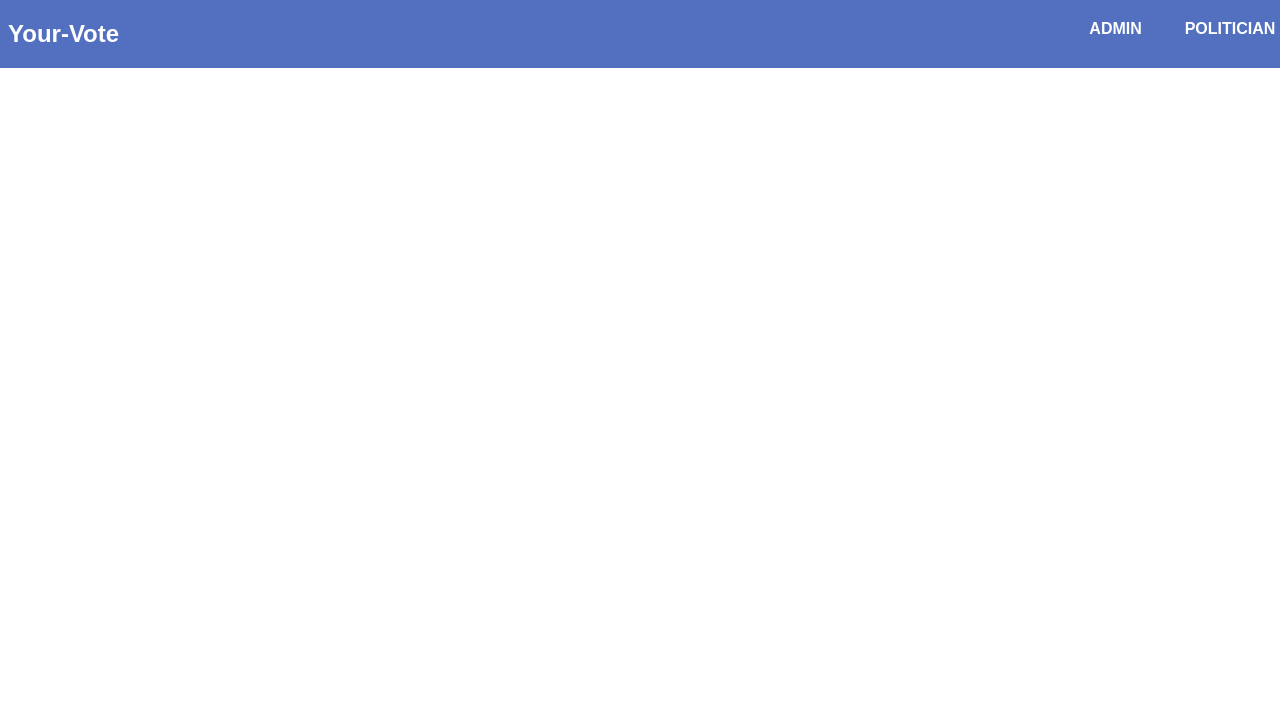
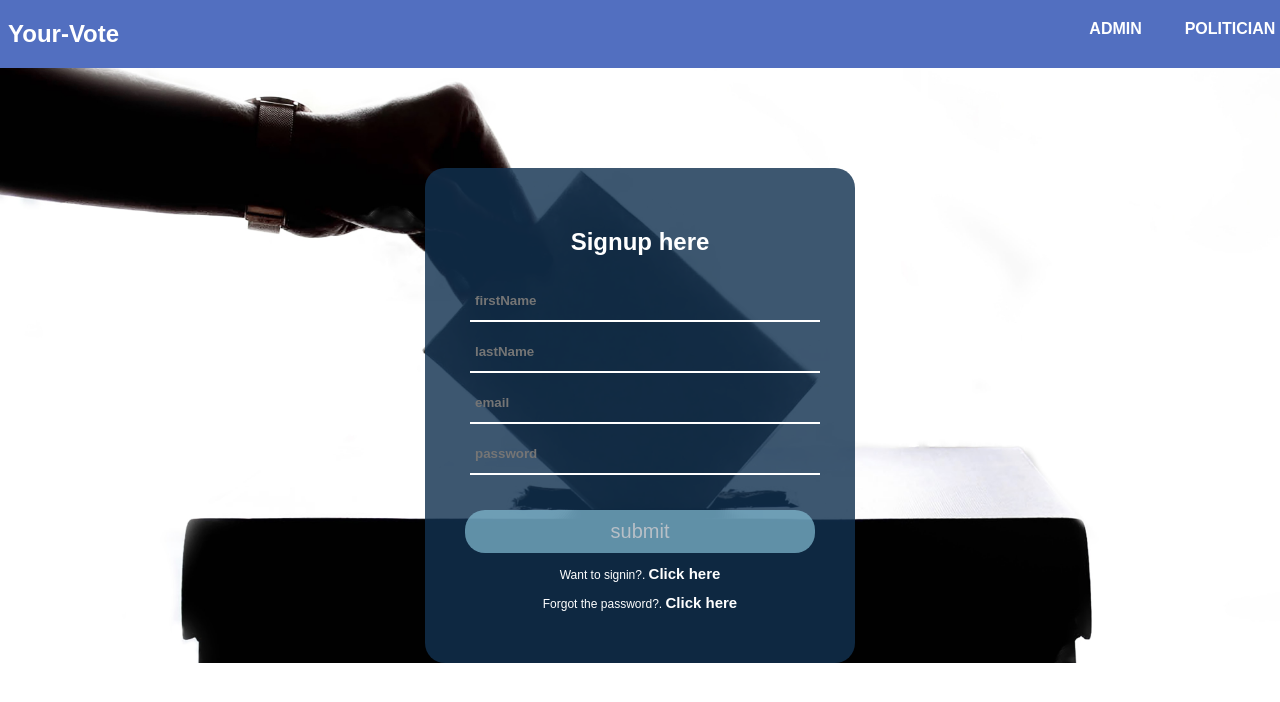
Before and after one commit to Ally4/Your-Vote-React, a React (Create React App) app: page / in a window 1280 px wide. Shown: the top 702 px of the page. Built offline with nearby package versions, Linux system fonts and the light colour scheme.

Commit message:
feature(signup):end finishing-of-the-signup [finishes #171971085]

```diff
--- a/src/App.js
+++ b/src/App.js
@@ -1,11 +1,13 @@
 import React, { Component } from 'react';
 import Nav from './components/Nav';
+import Signup from './components/Signup';
 import './App.css';
 class App extends Component {
   render() {
   return (
-    <div className = 'App'>
+    <div className = 'body'>
       <Nav />
+      <Signup />
     </div>
   );
   }
```
Also changed, not shown: 1 other file (tests, documents, lock files or other folders).
